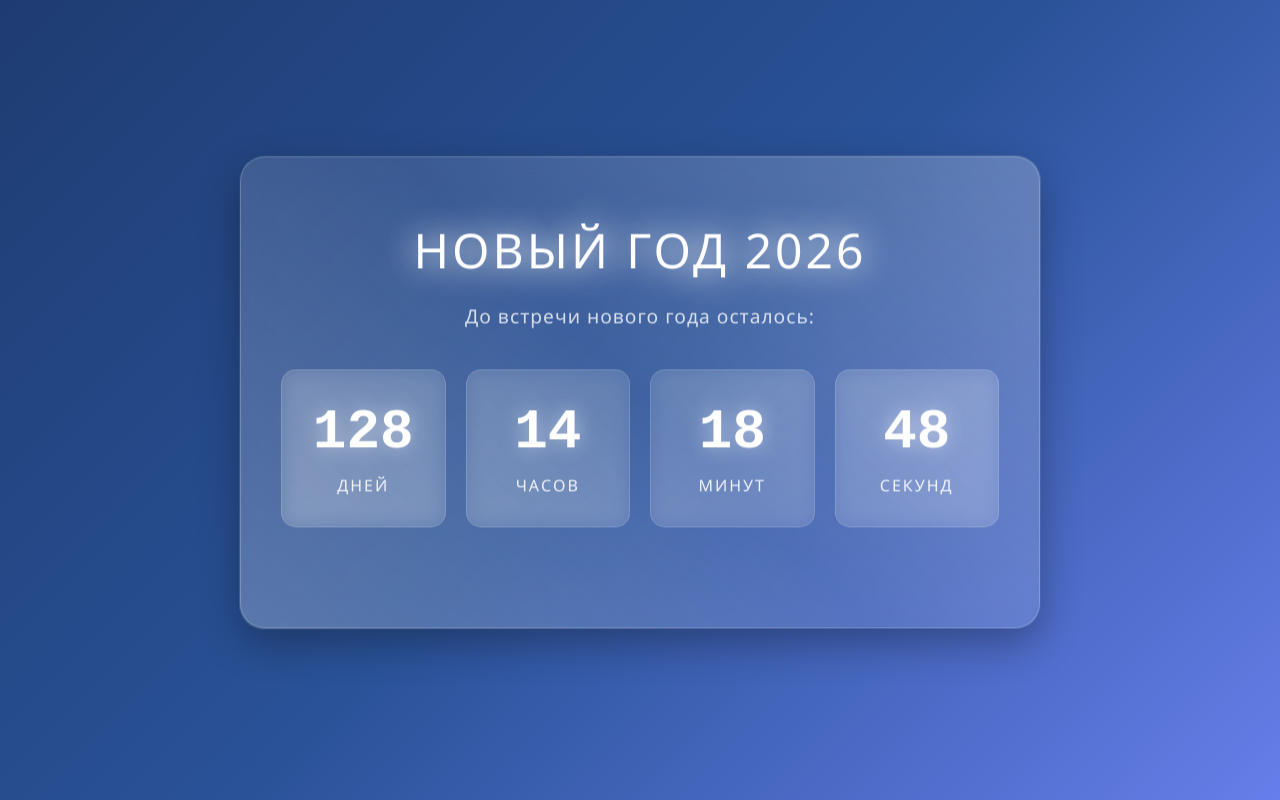
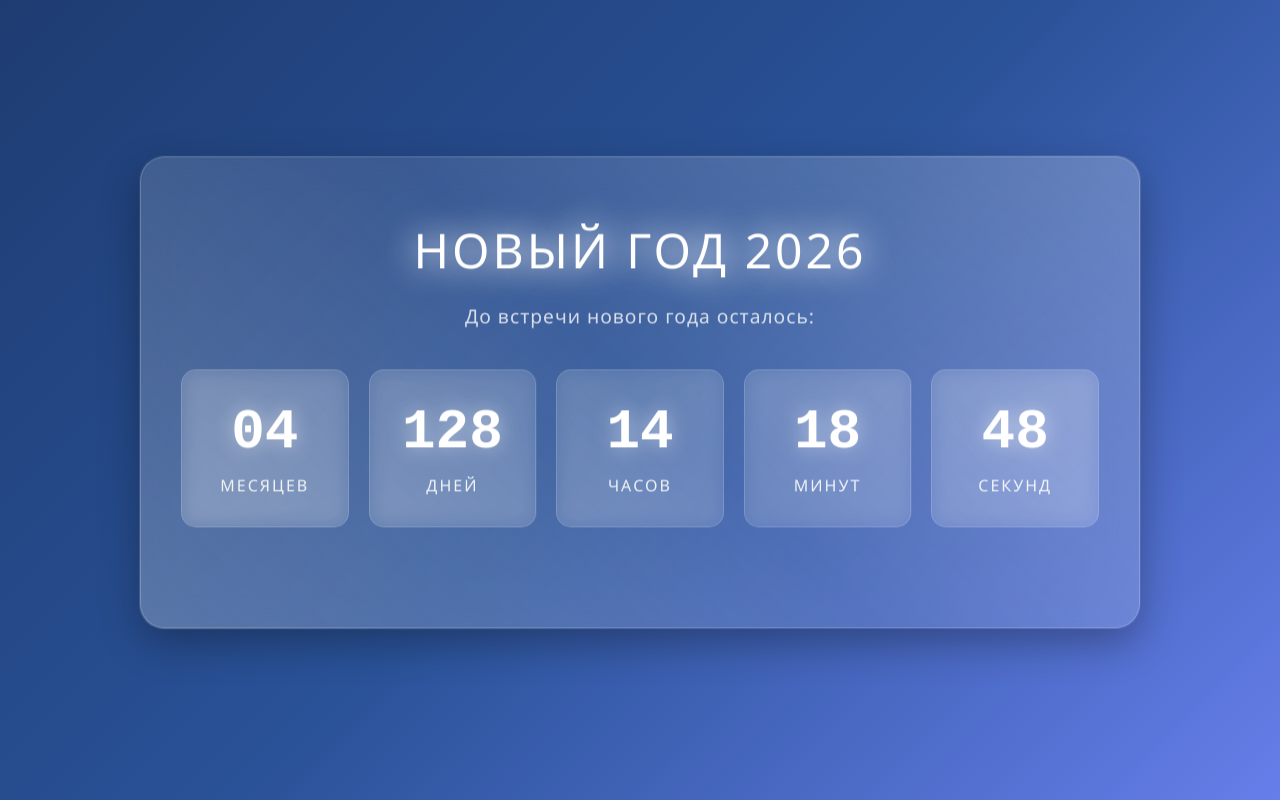
Before and after one commit to ViktorovVik/dz-js, a plain HTML site: page index.html in a window 1280 px wide. Drawn offline with Linux system fonts and the light colour scheme.

Commit message:
добавил отображение месяца

```diff
--- a/index.html
+++ b/index.html
@@ -29,7 +29,7 @@
       padding: 60px 40px;
       box-shadow: 0 15px 40px rgba(0, 0, 0, 0.3);
       text-align: center;
-      max-width: 800px;
+      max-width: 1000px;
       width: 90%;
       border: 1px solid rgba(255, 255, 255, 0.2);
       position: relative;
@@ -159,6 +159,11 @@
 
   <div class="countdown-display" data-js-timer>
     <div class="time-unit">
+      <span class="time-number" data-js-timer="months">000</span>
+      <span class="time-label">Месяцев</span>
+    </div>
+
+    <div class="time-unit">
       <span class="time-number" data-js-timer="days">000</span>
       <span class="time-label">Дней</span>
     </div>
--- a/newYearTimer.js
+++ b/newYearTimer.js
@@ -1,3 +1,4 @@
+const monthEl = document.querySelector('[data-js-timer="months"]');
 const daysEl = document.querySelector('[data-js-timer="days"]');
 const hoursEl = document.querySelector('[data-js-timer="hours"]');
 const minutesEl = document.querySelector('[data-js-timer="minutes"]');
@@ -11,14 +12,22 @@ function toTheNewYear(time) {
 
   const interval = setInterval(() => {
     const now = new Date();
+
       const calcDates = theEndOfThisYear - now;
 
       let totalSeconds = Math.floor(calcDates / 1000);
+      let months = (theEndOfThisYear.getFullYear() - now.getFullYear()) * 12 +
+        (theEndOfThisYear.getMonth() - now.getMonth());
+
+      if (theEndOfThisYear.getDate() < now.getDate()) {
+        months -= 1;
+      }
       let days = Math.floor(totalSeconds / 86400);
       let hours = Math.floor((totalSeconds % 86400) / 3600);
       let minutes = Math.floor((totalSeconds % 3600) / 60);
       let seconds = totalSeconds % 60;
 
+      monthEl.textContent = months.toString().padStart(2, '0');
       daysEl.textContent = days;
       hoursEl.textContent = hours.toString().padStart(2, '0');
       minutesEl.textContent = minutes.toString().padStart(2, '0');
```
